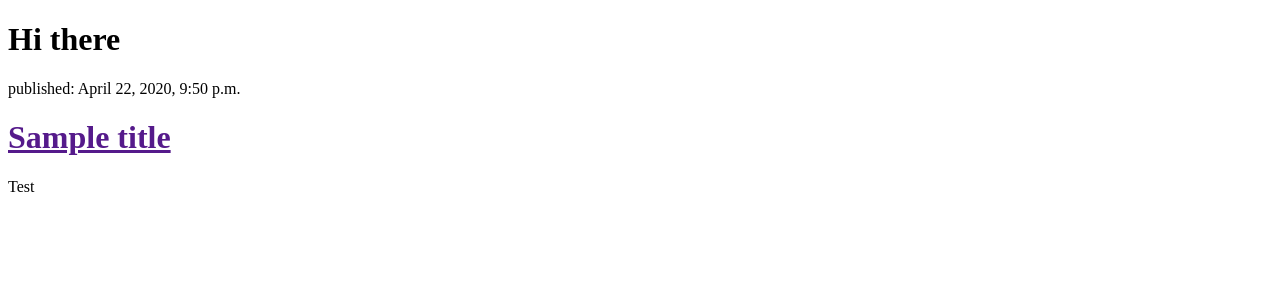
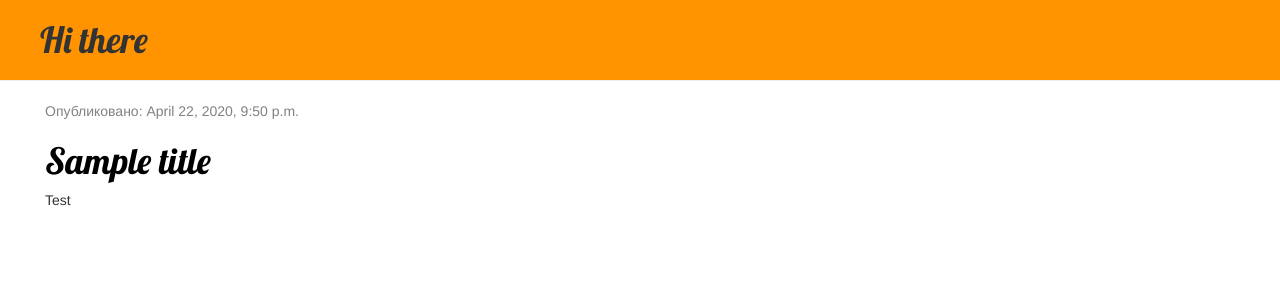
Before and after one commit to Oralddeshapa/DjangoG, a Django app: page / in a window 1280 px wide. Shown: the top 300 px of the page. Run offline with Django 3.2, Linux system fonts and the light colour scheme; data comes from the database, SQL or seed files in the repository; some libraries are stand-ins or nearby versions.

Commit message:
CSS+HTML

```diff
--- /dev/null
+++ b/SS/Static/css/SS.css
@@ -0,0 +1,52 @@
+
+h1 a {
+    color: #FCA205;
+    font-family: 'Lobster';
+}
+
+.page-header {
+    background-color: #ff9400;
+    margin-top: 0;
+    padding: 20px 20px 20px 40px;
+}
+
+.page-header h1, .page-header h1 a, .page-header h1 a:visited, .page-header h1 a:active {
+    color: #ffffff;
+    font-size: 36pt;
+    text-decoration: none;
+}
+
+.content {
+    margin-left: 30px;
+}
+
+h1, h2, h3, h4 {
+    font-family: 'Lobster', cursive;
+}
+
+.date {
+    color: #828282;
+}
+
+.save {
+    float: right;
+}
+
+.post-form textarea, .post-form input {
+    width: 100%;
+}
+
+.top-menu, .top-menu:hover, .top-menu:visited {
+    color: #ffffff;
+    float: right;
+    font-size: 26pt;
+    margin-right: 20px;
+}
+
+.post {
+    margin-bottom: 70px;
+}
+
+.post h1 a, .post h1 a:visited {
+    color: #000000;
+}
--- a/SS/templates/SS/post_list.html
+++ b/SS/templates/SS/post_list.html
@@ -1,15 +1,30 @@
+{% load static %}
 <!DOCTYPE html>
 <html lang="en">
 <head>
+    <link rel="stylesheet" href="//maxcdn.bootstrapcdn.com/bootstrap/3.2.0/css/bootstrap.min.css">
+    <link rel="stylesheet" href="//maxcdn.bootstrapcdn.com/bootstrap/3.2.0/css/bootstrap-theme.min.css">
+    <link href="https://fonts.googleapis.com/css?family=Lobster&subset=latin,cyrillic" rel="stylesheet" type="text/css">
+    <link rel="stylesheet" href="{% static 'css/SS.css' %}">
     <meta charset="UTF-8">
     <title>Hello there</title>
 </head>
 <body>
-    <h1>Hi there</h1>
-    {% for post in posts %}
-        <p>published: {{ post.published_date }}</p>
-        <h1><a href="">{{ post.title }}</a></h1>
-        <p>{{ post.text|linebreaksbr }}</p>
-    {%  endfor %}
+    <h1 class="page-header">Hi there</h1>
+    <div class="content container">
+    <div class="row">
+        <div class="col-md-8">
+            {% for post in posts %}
+                <div class="post">
+                    <div class="date">
+                        <p>Опубликовано: {{ post.published_date }}</p>
+                    </div>
+                    <h1><a href="">{{ post.title }}</a></h1>
+                    <p>{{ post.text|linebreaksbr }}</p>
+                </div>
+            {% endfor %}
+        </div>
+    </div>
+</div>
 </body>
 </html>
```
